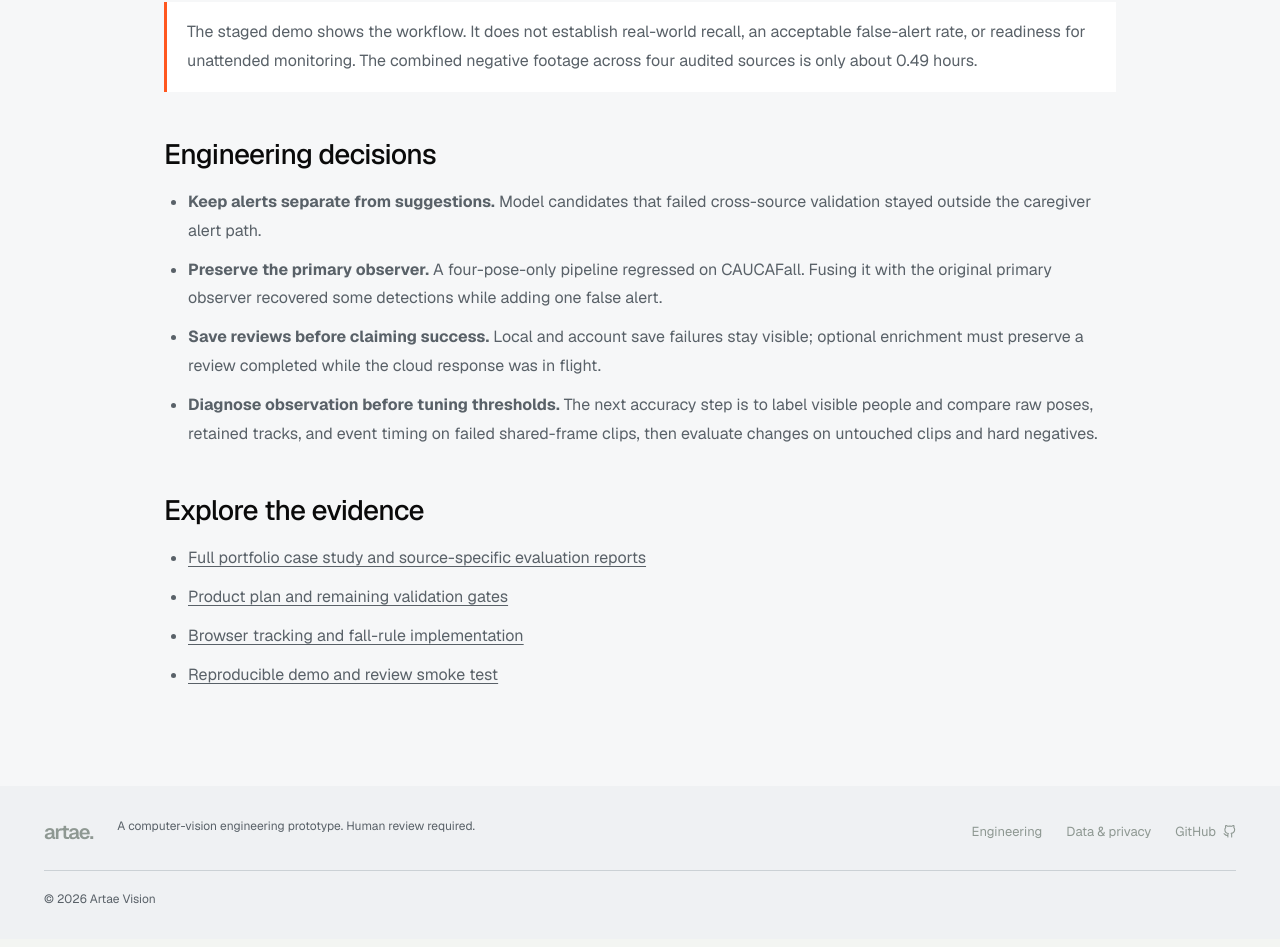
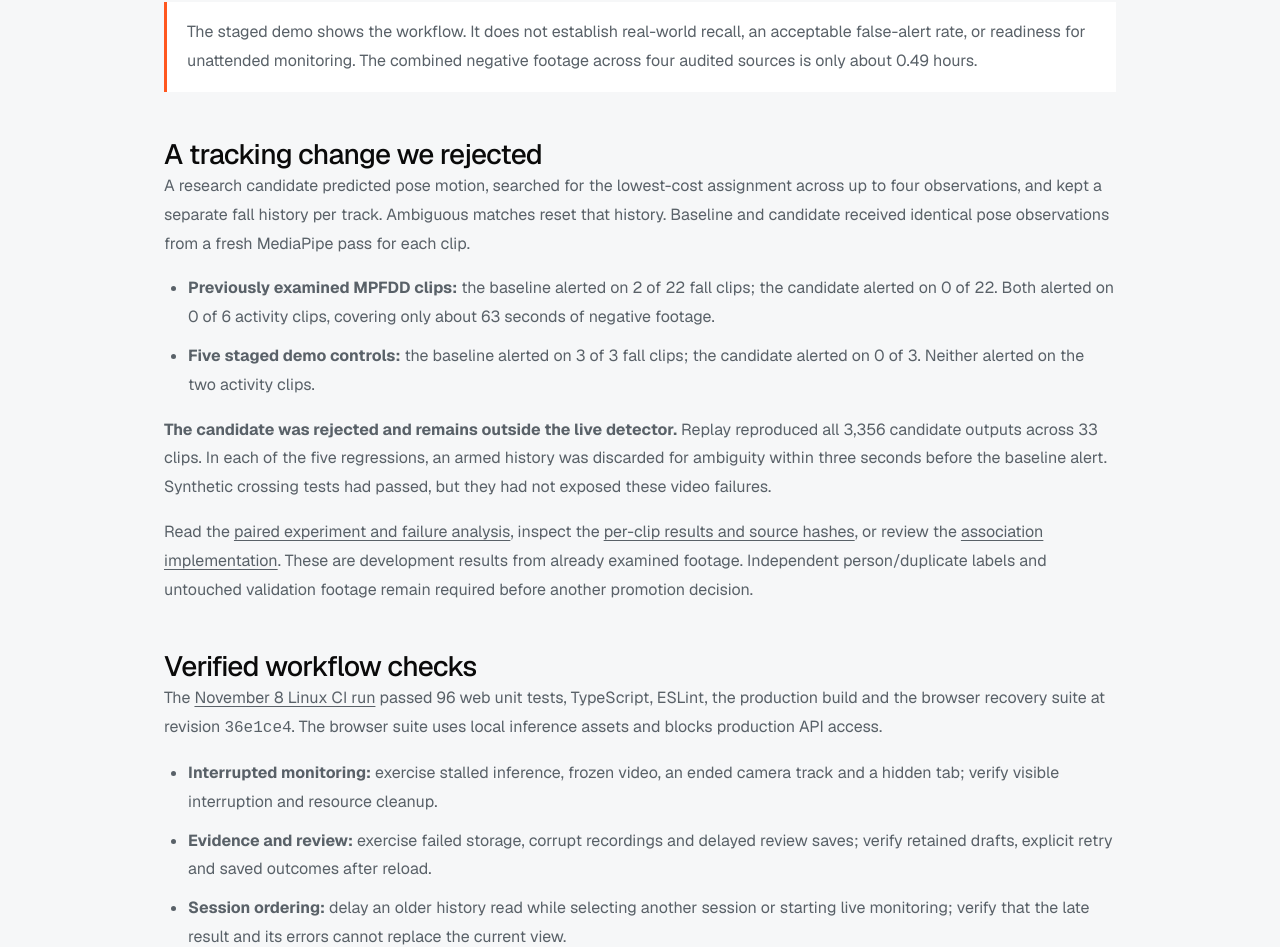
Before and after one commit to Wasseem10/artae-vision, a Next.js app in the folder apps/web/: page /engineering in a window 1280 px wide. Shown: the part 1850-2797 px from the top of the page. Built offline with nearby package versions, Linux system fonts and the light colour scheme.

Commit message:
Publish rejected tracking experiment and verified workflow evidence

```diff
--- a/apps/web/src/app/engineering/page.tsx
+++ b/apps/web/src/app/engineering/page.tsx
@@ -5,9 +5,12 @@ import styles from "@/components/marketing-page.module.css";
 
 export const metadata: Metadata = { title: "Engineering · Artae Vision", description: "Architecture, measured limitations, evaluation evidence, and engineering decisions behind the Artae Vision prototype." };
 const repo = "https://github.com/Wasseem10/artae-vision";
+// Published evidence is pinned so these claims remain inspectable before PRs merge.
+const trackingEvidence = `${repo}/blob/55253530d9290ed38fca6a503a34ede4c6deaedb`;
+const reliabilityEvidence = `${repo}/blob/36e1ce4786d569fc69b1aab5443d65c7a9ed61ab`;
 export default function EngineeringPage() {
   return <main className={styles.page}><ProductHeader /><article className={styles.document}>
-    <small>ENGINEERING CASE STUDY / OCTOBER 2026</small>
+    <small>ENGINEERING CASE STUDY / NOVEMBER 2026</small>
     <h1>A camera event is only useful when you can inspect it.</h1>
     <p className={styles.lede}>Artae Vision connects real browser inference to recorded evidence and a human review workflow. Fall detection is the research focus, with substantial accuracy limitations still unresolved.</p>
     <div className={styles.heroActions}><Link className={styles.heroPrimary} href="/live">Run the sample</Link><a className={styles.heroSecondary} href={repo}>Read the source</a></div>
@@ -25,6 +28,26 @@ export default function EngineeringPage() {
       <tr><th scope="row"><a href={repo + "/blob/main/docs/mpfdd-first-look-result.md"}>MPFDD shared frame</a></th><td>2 / 22</td><td>0 / 6</td><td>Harder multi-person scenes; only 63 seconds of negative footage.</td></tr>
     </tbody></table></div>
     <p className={styles.notice}>The staged demo shows the workflow. It does not establish real-world recall, an acceptable false-alert rate, or readiness for unattended monitoring. The combined negative footage across four audited sources is only about 0.49 hours.</p>
+    <section aria-labelledby="tracking-experiment">
+    <h2 id="tracking-experiment">A tracking change we rejected</h2>
+    <p>A research candidate predicted pose motion, searched for the lowest-cost assignment across up to four observations, and kept a separate fall history per track. Ambiguous matches reset that history. Baseline and candidate received identical pose observations from a fresh MediaPipe pass for each clip.</p>
+    <ul>
+      <li><strong>Previously examined MPFDD clips:</strong> the baseline alerted on 2 of 22 fall clips; the candidate alerted on 0 of 22. Both alerted on 0 of 6 activity clips, covering only about 63 seconds of negative footage.</li>
+      <li><strong>Five staged demo controls:</strong> the baseline alerted on 3 of 3 fall clips; the candidate alerted on 0 of 3. Neither alerted on the two activity clips.</li>
+    </ul>
+    <p><strong>The candidate was rejected and remains outside the live detector.</strong> Replay reproduced all 3,356 candidate outputs across 33 clips. In each of the five regressions, an armed history was discarded for ambiguity within three seconds before the baseline alert. Synthetic crossing tests had passed, but they had not exposed these video failures.</p>
+    <p>Read the <a href={`${trackingEvidence}/docs/motion-association-comparison.md`}>paired experiment and failure analysis</a>, inspect the <a href={`${trackingEvidence}/docs/benchmarks/motion-association-v1.json`}>per-clip results and source hashes</a>, or review the <a href={`${trackingEvidence}/scripts/experiments/motion-association.cjs`}>association implementation</a>. These are development results from already examined footage. Independent person/duplicate labels and untouched validation footage remain required before another promotion decision.</p>
+    </section>
+    <section aria-labelledby="workflow-checks">
+    <h2 id="workflow-checks">Verified workflow checks</h2>
+    <p>The <a href="https://github.com/Wasseem10/artae-vision/actions/runs/42515861506">November 8 Linux CI run</a> passed 96 web unit tests, TypeScript, ESLint, the production build and the browser recovery suite at revision <code>36e1ce4</code>. The browser suite uses local inference assets and blocks production API access.</p>
+    <ul>
+      <li><strong>Interrupted monitoring:</strong> exercise stalled inference, frozen video, an ended camera track and a hidden tab; verify visible interruption and resource cleanup.</li>
+      <li><strong>Evidence and review:</strong> exercise failed storage, corrupt recordings and delayed review saves; verify retained drafts, explicit retry and saved outcomes after reload.</li>
+      <li><strong>Session ordering:</strong> delay an older history read while selecting another session or starting live monitoring; verify that the late result and its errors cannot replace the current view.</li>
+    </ul>
+    <p>Inspect the <a href={`${reliabilityEvidence}/.github/workflows/web-quality.yml`}>reproducible CI workflow</a>, <a href={`${reliabilityEvidence}/docs/review-save-isolation-2026-11-04.md`}>overlapping-save regression</a> and <a href={`${reliabilityEvidence}/docs/history-load-order-2026-11-08.md`}>history-ordering regression</a>. These checks cover controlled Chromium failures. Authenticated production delivery, other browsers, operating-system interruptions and field detection performance need separate verification.</p>
+    </section>
     <h2>Engineering decisions</h2>
     <ul><li><strong>Keep alerts separate from suggestions.</strong> Model candidates that failed cross-source validation stayed outside the caregiver alert path.</li><li><strong>Preserve the primary observer.</strong> A four-pose-only pipeline regressed on CAUCAFall. Fusing it with the original primary observer recovered some detections while adding one false alert.</li><li><strong>Save reviews before claiming success.</strong> Local and account save failures stay visible; optional enrichment must preserve a review completed while the cloud response was in flight.</li><li><strong>Diagnose observation before tuning thresholds.</strong> The next accuracy step is to label visible people and compare raw poses, retained tracks, and event timing on failed shared-frame clips, then evaluate changes on untouched clips and hard negatives.</li></ul>
     <h2>Explore the evidence</h2>
```
